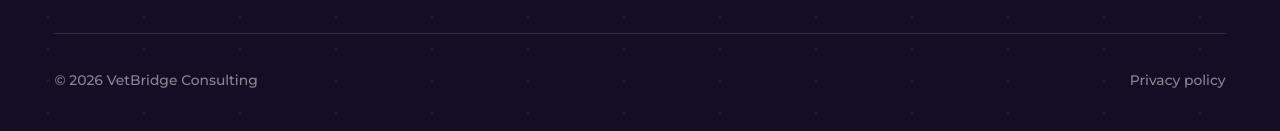
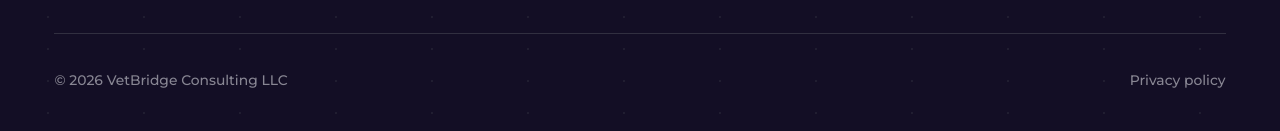
Before and after one commit to bryanengel72/vetbridge-consulting, a React (Vite) app: page / in a window 1280 px wide. Shown: the part 11359-11490 px from the top of the page. Built offline with nearby package versions, Linux system fonts and the light colour scheme.

Commit message:
Legal name: VetBridge Consulting LLC
Used where the legal entity matters: the privacy policy's identification
line, the footer copyright, and a schema.org legalName on both pages.
The brand stays "VetBridge Consulting" everywhere else.

Co-Authored-By: Claude Opus 5.5 <noreply@anthropic.com>

```diff
--- a/index.html
+++ b/index.html
@@ -36,6 +36,7 @@
       "@context":"https://schema.org",
       "@type":"ProfessionalService",
       "name":"VetBridge Consulting",
+      "legalName":"VetBridge Consulting LLC",
       "description":"Veterinary practice systems integration — PIMS, labs, inventory and billing connected so data flows without transcription.",
       "url":"https://vetbridgeconsulting.com/",
       "telephone":"+1-816-394-8980",
--- a/san-diego.html
+++ b/san-diego.html
@@ -36,6 +36,7 @@
       "@context":"https://schema.org",
       "@type":"ProfessionalService",
       "name":"VetBridge Consulting",
+      "legalName":"VetBridge Consulting LLC",
       "description":"Veterinary practice systems integration for San Diego — PIMS, labs, inventory and billing connected so data flows without transcription.",
       "url":"https://vetbridgeconsulting.com/san-diego",
       "telephone":"+1-858-260-9949",
--- a/src/PrivacyPage.tsx
+++ b/src/PrivacyPage.tsx
@@ -31,7 +31,7 @@ const PrivacyPage: React.FC = () => (
 
               <h2>Who we are</h2>
               <p>
-                VetBridge Consulting (“VetBridge,” “we”) helps veterinary practices connect the
+                VetBridge Consulting LLC (“VetBridge,” “we”) helps veterinary practices connect the
                 systems they already run. We’re based in Kansas City, Missouri, and also serve
                 San Diego, California. This policy covers vetbridgeconsulting.com, including the
                 San Diego page.
--- a/src/components/Footer.tsx
+++ b/src/components/Footer.tsx
@@ -57,7 +57,7 @@ const Footer: React.FC<{
         </div>
 
         <div className="colophon">
-          <p className="meta">© {new Date().getFullYear()} VetBridge Consulting</p>
+          <p className="meta">© {new Date().getFullYear()} VetBridge Consulting LLC</p>
           <a className="meta" href="/privacy">Privacy policy</a>
         </div>
       </div>
```
